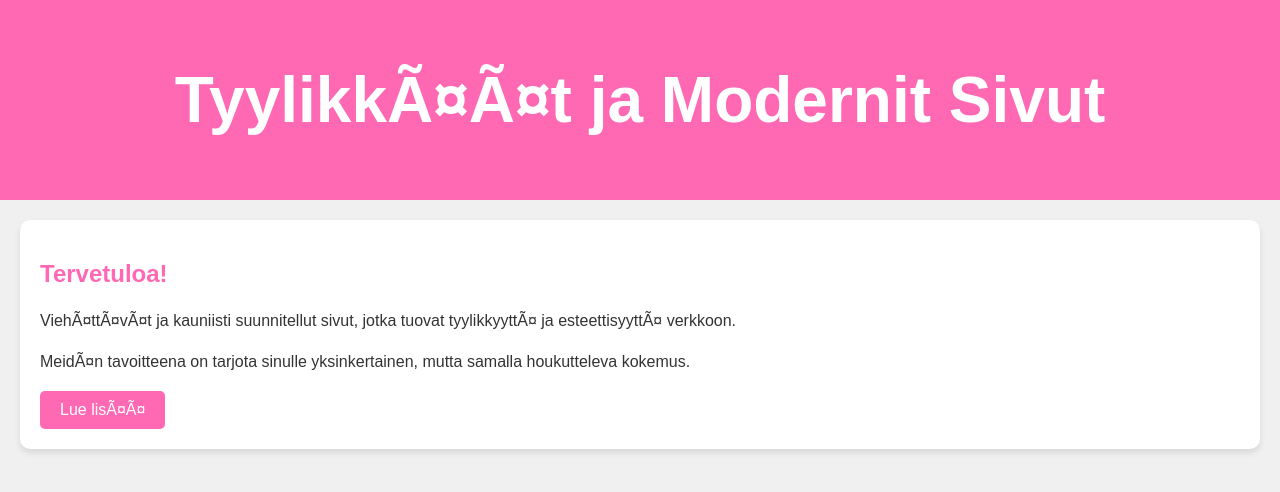
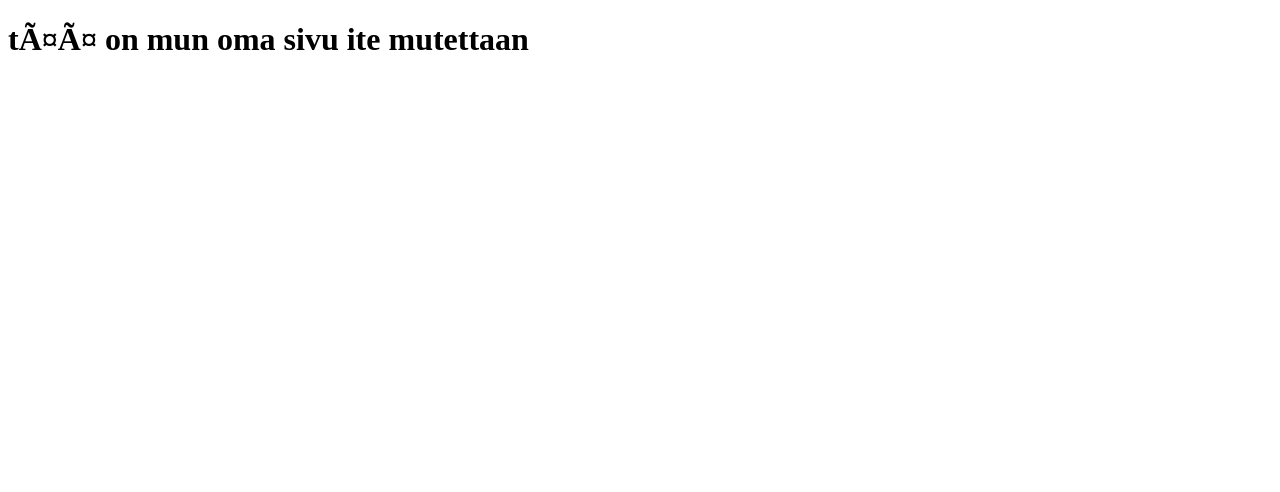
Before and after one commit to Anssi22/uudetsivut, a plain HTML site: page index.html in a window 1280 px wide. Drawn offline with Linux system fonts and the light colour scheme.

Commit message:
Revert "muutin"
This reverts commit d7b29882a8da7ef18f4841676ed35ac816eb0f97.

```diff
--- a/index.html
+++ b/index.html
@@ -2,62 +2,13 @@
 <html lang="fi"
     <meta charset="UTF-8">
     <meta name="viewport" content="width=device-width, initial-scale=1.0">
-    <title>Mun Sivut</title>
-    <style>
-        body {
-            font-family: 'Arial', sans-serif;
-            background-color: #f0f0f0;
-            margin: 0;
-            padding: 0;
-        }
-        header {
-            background-color: #ff69b4;
-            color: white;
-            text-align: center;
-            padding: 20px;
-            font-size: 2rem;
-        }
-        section {
-            padding: 20px;
-            margin: 20px;
-            background-color: white;
-            border-radius: 10px;
-            box-shadow: 0 4px 6px rgba(0, 0, 0, 0.1);
-        }
-        h2 {
-            color: #ff69b4;
-            font-size: 1.5rem;
-        }
-        p {
-            color: #333;
-            line-height: 1.6;
-        }
-        .btn {
-            display: inline-block;
-            background-color: #ff69b4;
-            color: white;
-            padding: 10px 20px;
-            text-decoration: none;
-            border-radius: 5px;
-            transition: background-color 0.3s;
-        }
-        .btn:hover {
-            background-color: #e63e8b;
-        }
-    </style>
+    <title>Document</title>
 </head>
 <body>
+    <h1>tää on mun oma sivu ite
 
-<header>
-    <h1>Tyylikkäät ja Modernit Sivut</h1>
-</header>
 
-<section>
-    <h2>Tervetuloa!</h2>
-    <p>Viehättävät ja kauniisti suunnitellut sivut, jotka tuovat tyylikkyyttä ja esteettisyyttä verkkoon.</p>
-    <p>Meidän tavoitteena on tarjota sinulle yksinkertainen, mutta samalla houkutteleva kokemus.</p>
-    <a href="#" class="btn">Lue lisää</a>
-</section>
-
+        mutettaan
+    </h1>
 </body>
 </html>
```
